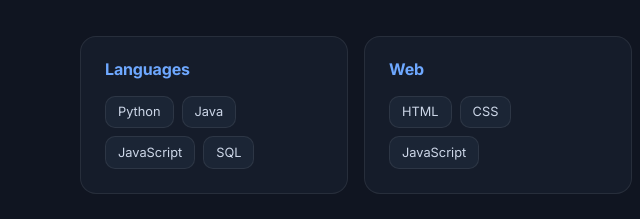
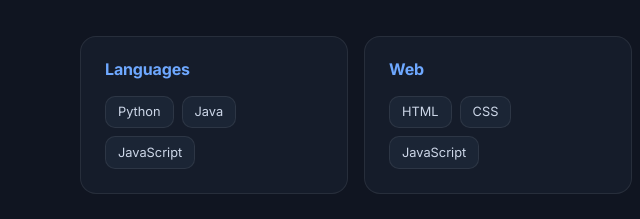
Before and after one commit to Madhura717/portfolio, a plain HTML site: page index.html in a window 1280 px wide. Shown: the part 1194-1413 px from the top of the page, 0-640 px from the left. Drawn offline with Linux system fonts and the light colour scheme.

Commit message:
Update index.html

```diff
--- a/index.html
+++ b/index.html
@@ -228,7 +228,7 @@ const DATA = {
   github: "https://github.com/Madhura717", linkedin: "https://www.linkedin.com/in/madhura-ms/",
   about: "I am a computer science student passionate about building thoughtful, well-crafted software. I enjoy working across the stack, from designing interfaces to writing reliable backend code. Outside class I lead student initiatives, contribute to projects, and keep learning new tools. I am currently looking for internships and entry-level roles.",
   skills: [
-    ["Languages", ["Python", "Java", "JavaScript", "SQL"]],
+    ["Languages", ["Python", "Java", "JavaScript"]],
     ["Web", ["HTML", "CSS", "JavaScript"]],
     ["Frameworks & tools", ["React", "Node.js", "Git", "Tailwind CSS"]],
     ["Tools", ["Git", "GitHub", "VS Code", "Antigravity"]]
```
